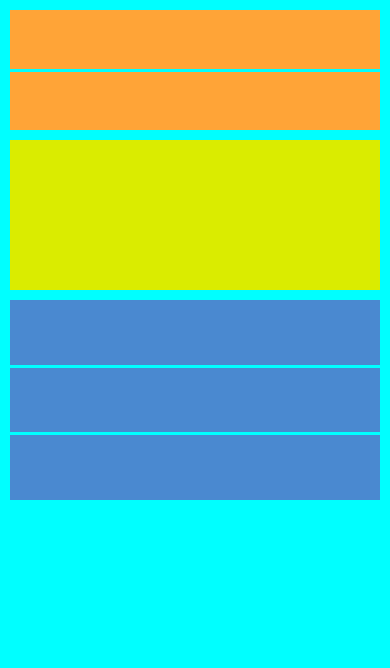
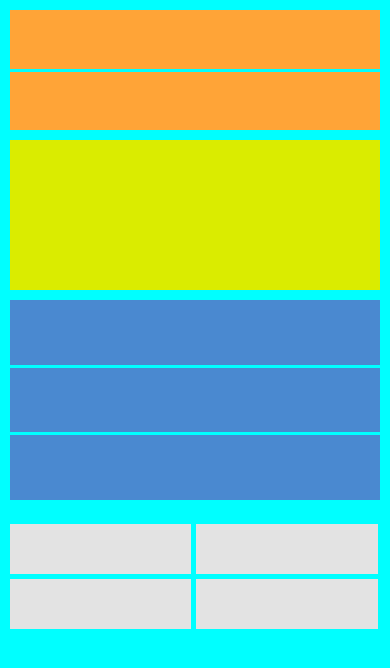
Before and after one commit to solincosta/colaborativo, a plain HTML site: page media.html in a window 390 px wide. Drawn offline with Linux system fonts and the light colour scheme.

Commit message:
MEDIA QUERIES X2

```diff
--- a/media.html
+++ b/media.html
@@ -51,6 +51,20 @@
             width: 100%;
         }
 
+        .padre-gris {
+            display: flex;
+            width: 100%;
+            height: 100px;
+            margin: 1.5rem 0;
+            gap: 5px;
+        }
+
+        .cuadro-gris {
+            background-color: #E3E3E3;
+            width: 100%;
+            height: 100%;
+        }
+
 
         @media (max-width: 768px) {
 
@@ -80,6 +94,17 @@
                 height: 200px;
                 gap: 3px;
             }
+
+            .padre-gris {
+                flex-wrap: wrap;
+            }
+
+
+            .cuadro-gris {
+                background-color: #E3E3E3;
+                width: 49%;
+                height: 50%;
+            }
         }
 
         @media (max-width: 320px) {
@@ -95,6 +120,11 @@
 
             .padre-cuadros-azul {
                 height: 300px;
+            }
+
+            .padre-gris {
+                gap: 0;
+                height: 80px;
             }
         }
     </style>
@@ -117,6 +147,13 @@
         <div class="cuadro-azul"></div>
     </div>
 
+    <div class="padre-gris">
+        <div class="cuadro-gris"></div>
+        <div class="cuadro-gris"></div>
+        <div class="cuadro-gris"></div>
+        <div class="cuadro-gris"></div>
+    </div>
+
 </body>
 
 </html>
```
